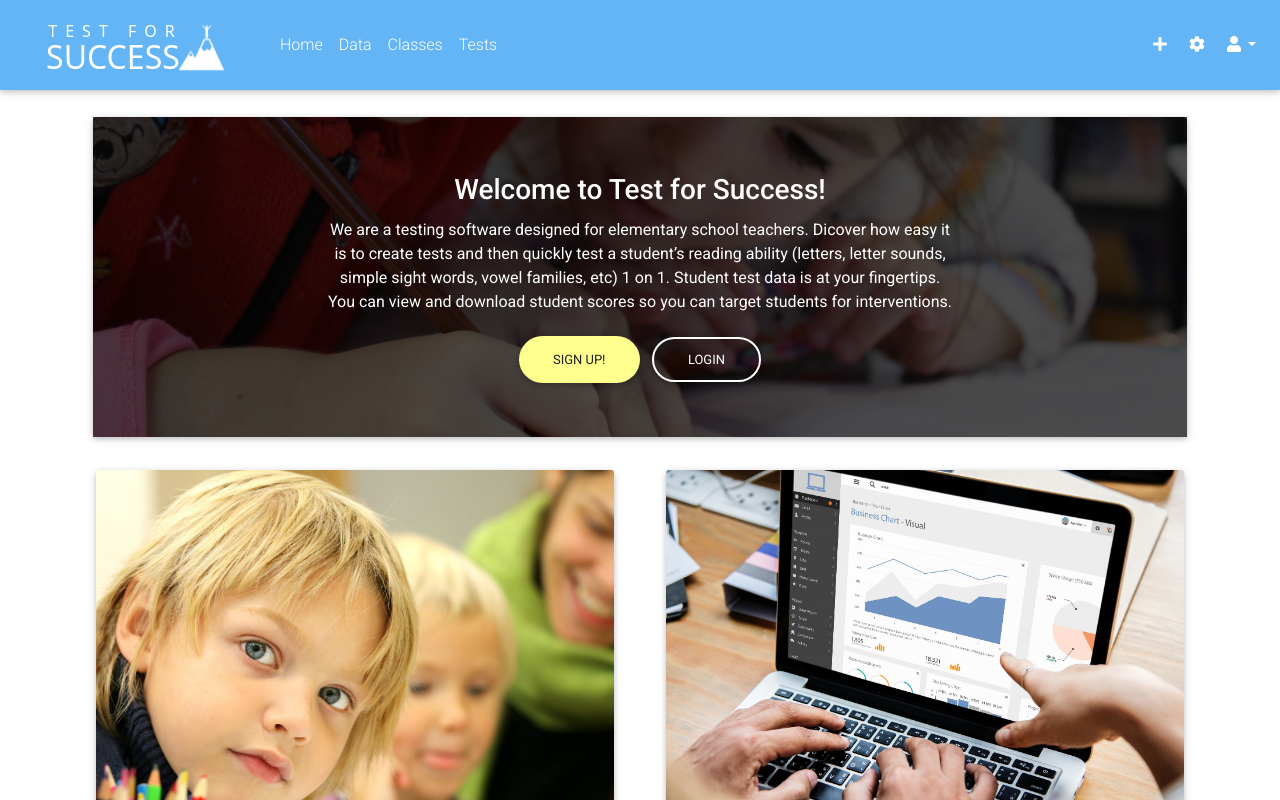
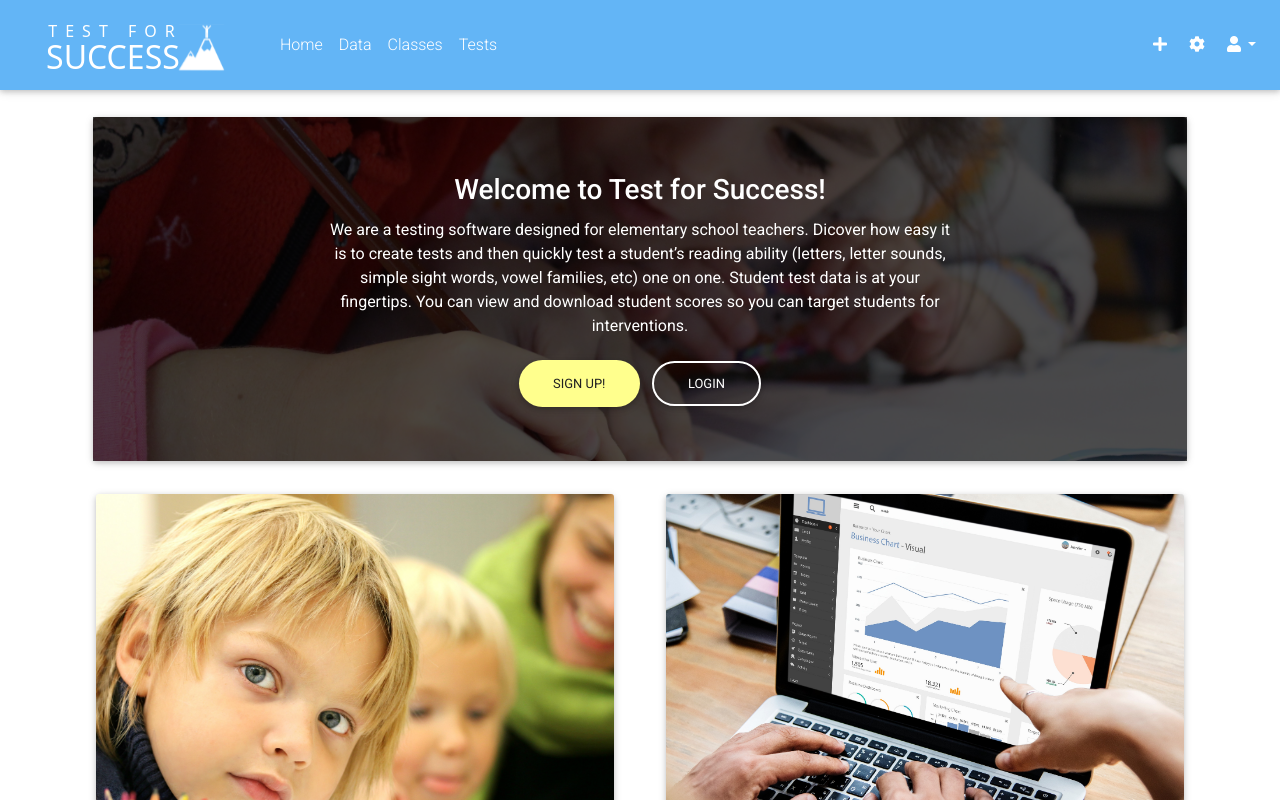
Before and after one commit to HeatherButterfield/testforsuccess, a React (Create React App) app: page / in a window 1280 px wide. Shown: the top 800 px of the page. Built offline with nearby package versions, Linux system fonts and the light colour scheme.

Commit message:
wording change

```diff
--- a/src/pages/HomePage.js
+++ b/src/pages/HomePage.js
@@ -11,7 +11,7 @@ function HomePage() {
           <div className="text-white text-center d-flex align-items-center rgba-black-strong py-5 px-4">
             <div>
               <h3 className="card-title pt-2"><strong>Welcome to Test for Success!</strong></h3>
-              <p className="margins-20">We are a testing software designed for elementary school teachers. Dicover how easy it is to create tests and then quickly test a student’s reading ability (letters, letter sounds, simple sight words, vowel families, etc) 1 on 1. Student test data is at your fingertips. You can view and download student scores so you can target students for interventions.</p>
+              <p className="margins-20">We are a testing software designed for elementary school teachers. Dicover how easy it is to create tests and then quickly test a student’s reading ability (letters, letter sounds, simple sight words, vowel families, etc) one on one. Student test data is at your fingertips. You can view and download student scores so you can target students for interventions.</p>
               <a href="" className="btn btn-rounded yellow accent-1 text-dark">Sign up!</a>
               <a href="" className="btn btn-rounded btn-outline-white waves-effect">Login</a>
             </div>
```
